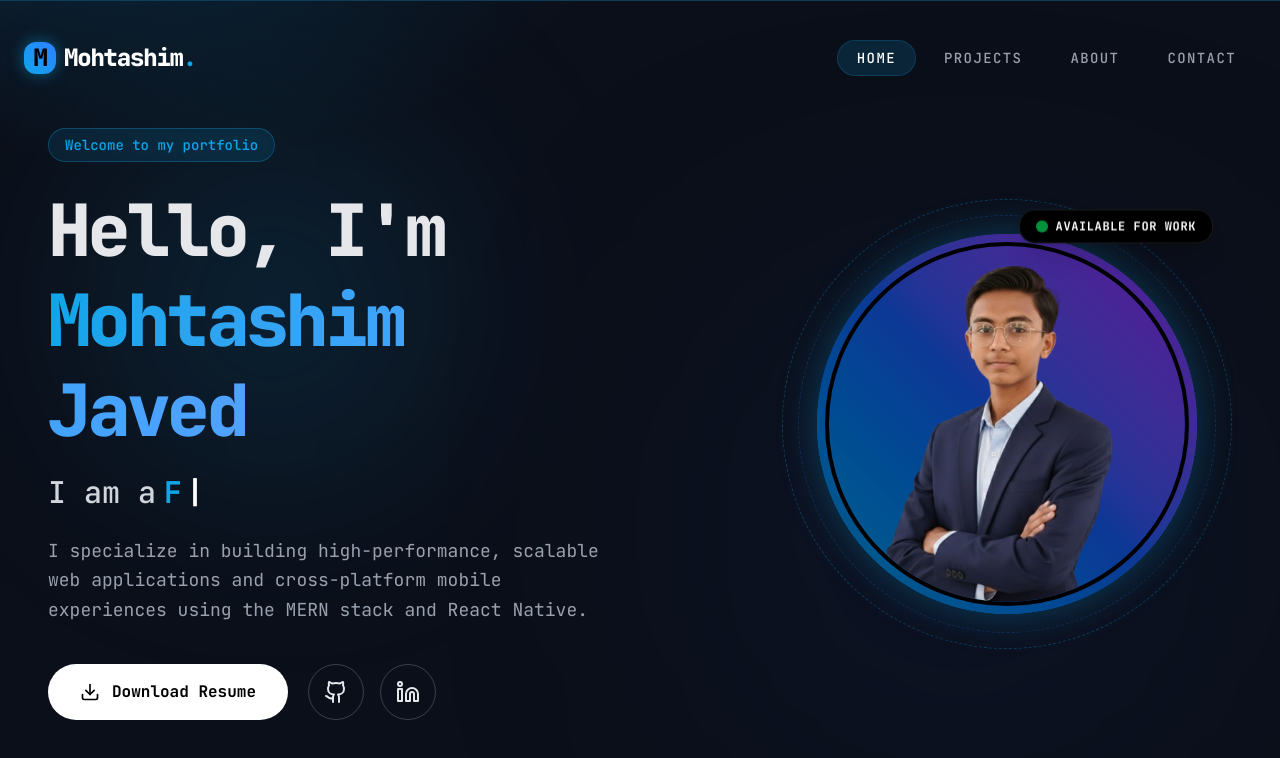
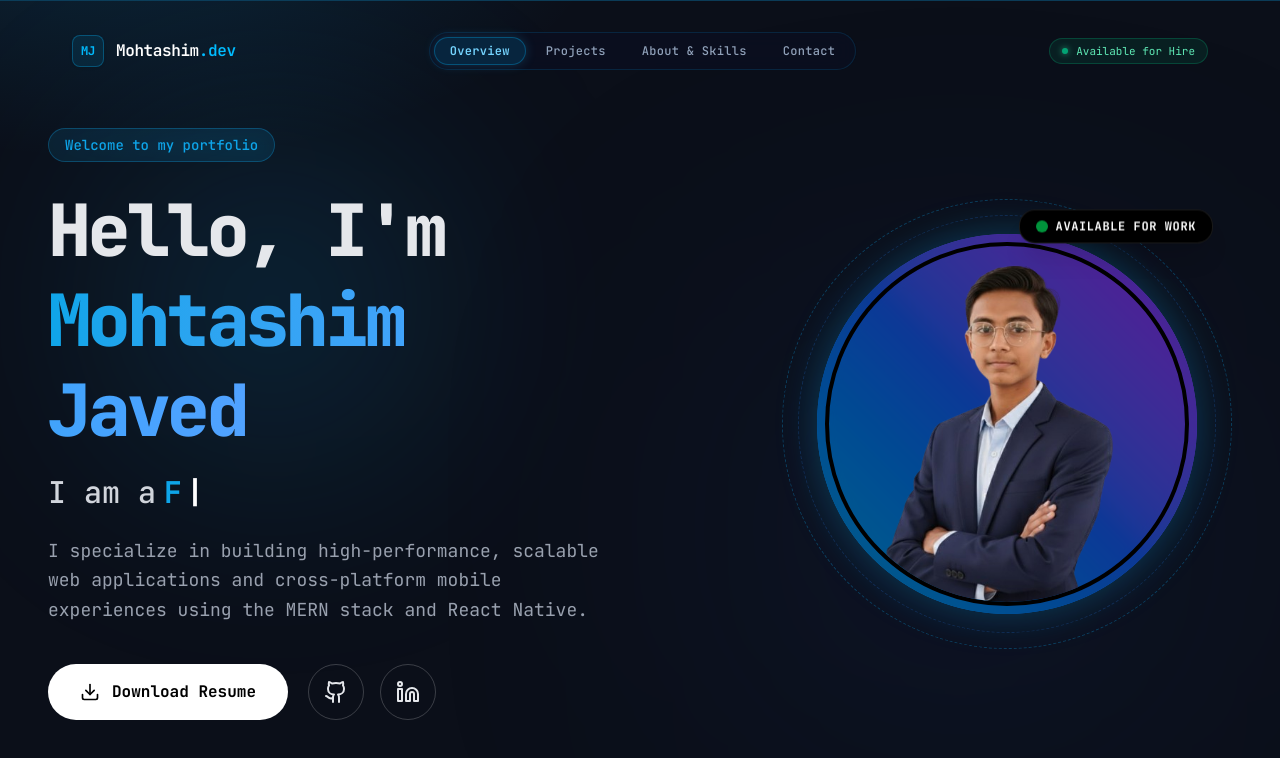
Before and after one commit to mohtashimjaved/portfolio, a Next.js app: page / in a window 1280 px wide. Shown: the top 758 px of the page. Built offline with nearby package versions, Linux system fonts and the light colour scheme; a web font is replaced by a local one.

Commit message:
Update Navbar.jsx

```diff
--- a/src/components/Navbar.jsx
+++ b/src/components/Navbar.jsx
@@ -13,126 +13,123 @@ export default function Navbar() {
 
   useEffect(() => {
     const handleScroll = () => {
-      setScrolled(window.scrollY > 50);
+      setScrolled(window.scrollY > 25);
     };
     window.addEventListener("scroll", handleScroll);
     return () => window.removeEventListener("scroll", handleScroll);
   }, []);
 
   const navLinks = [
-    { name: "Home", path: "/" },
+    { name: "Overview", path: "/" },
     { name: "Projects", path: "/projects" },
-    { name: "About", path: "/about" },
+    { name: "About & Skills", path: "/about" },
     { name: "Contact", path: "/contact" },
   ];
 
   return (
-    <header className="fixed top-0 left-0 right-0 z-50 flex justify-center w-full px-4 pt-4 md:pt-6 pointer-events-none">
+    <header className="fixed top-0 left-0 right-0 z-50 flex justify-center w-full px-4 pt-4 md:pt-5 pointer-events-none">
       <div
         className={clsx(
-          "w-full pointer-events-auto transition-all duration-500 ease-out",
+          "w-full pointer-events-auto transition-all duration-400 ease-out",
           scrolled
-            ? "max-w-4xl bg-[#0b0f19]/75 backdrop-blur-2xl border border-white/10 rounded-full py-3 px-6 shadow-[0_8px_30px_rgba(0,0,0,0.6)]"
-            : "max-w-7xl bg-transparent py-4 px-2"
+            ? "max-w-4xl bg-[#080d1b]/85 backdrop-blur-2xl border border-sky-500/20 rounded-full py-2.5 px-6 shadow-[0_16px_40px_-10px_rgba(0,0,0,0.8),0_0_20px_rgba(14,165,233,0.1)]"
+            : "max-w-6xl bg-transparent py-3 px-2"
         )}
       >
         <div className="flex justify-between items-center w-full">
-          {/* Logo */}
-          <Link href="/" className="text-xl md:text-2xl font-black tracking-tighter text-white flex items-center gap-2 group">
-            <motion.div
-              whileHover={{ rotate: 90 }}
-              transition={{ type: "spring", stiffness: 300, damping: 10 }}
-              className="w-8 h-8 rounded-xl bg-gradient-to-tr from-accent to-blue-500 flex items-center justify-center text-black shadow-[0_0_15px_rgba(14,165,233,0.5)] group-hover:shadow-[0_0_25px_rgba(14,165,233,0.8)] transition-shadow"
+          {/* Executive Brand Logo */}
+          <Link
+            href="/"
+            className="flex items-center gap-3 group"
           >
-              M
-            </motion.div>
-            <span className="hidden sm:block">
-              Mohtashim<span className="text-accent">.</span>
+            <div className="w-8 h-8 rounded-lg bg-sky-500/10 border border-sky-400/30 flex items-center justify-center text-sky-400 font-mono font-bold text-xs tracking-tight group-hover:bg-sky-400 group-hover:text-black transition-all shadow-sm">
+              MJ
+            </div>
+            <span className="font-heading font-semibold text-base tracking-tight text-white hidden sm:inline-block">
+              Mohtashim<span className="text-sky-400">.dev</span>
             </span>
           </Link>
 
-          {/* Desktop Nav */}
-          <nav className="hidden md:flex gap-2 items-center">
+          {/* Desktop Navigation */}
+          <nav className="hidden md:flex gap-1 items-center bg-[#0a0f20]/90 p-1 rounded-full border border-sky-500/15 backdrop-blur-md">
             {navLinks.map((link) => {
               const isActive = pathname === link.path;
               return (
                 <Link
                   key={link.name}
                   href={link.path}
-                  className="relative px-5 py-2 text-sm font-medium uppercase tracking-widest rounded-full transition-colors group"
+                  className="relative px-4 py-1.5 text-xs font-medium tracking-wide rounded-full transition-colors"
                 >
-                  <span className={clsx("relative z-10 transition-colors duration-300", isActive ? "text-white" : "text-gray-400 group-hover:text-white")}>
+                  <span
+                    className={clsx(
+                      "relative z-10 transition-colors duration-200",
+                      isActive ? "text-sky-300 font-semibold" : "text-slate-400 hover:text-white"
+                    )}
+                  >
                     {link.name}
                   </span>
 
                   {isActive && (
                     <motion.div
                       layoutId="nav-pill"
-                      className="absolute inset-0 bg-accent/15 border border-accent/20 rounded-full"
-                      transition={{ type: "spring", stiffness: 350, damping: 25 }}
+                      className="absolute inset-0 bg-sky-500/15 border border-sky-400/30 rounded-full shadow-[0_0_12px_rgba(56,189,248,0.2)]"
+                      transition={{ type: "spring", stiffness: 400, damping: 30 }}
                     />
                   )}
-                  {/* Hover pill */}
-                  <div className={clsx(
-                    "absolute inset-0 bg-white/5 rounded-full scale-50 opacity-0 group-hover:scale-100 group-hover:opacity-100 transition-all duration-300",
-                    isActive && "hidden"
-                  )} />
                 </Link>
               );
             })}
           </nav>
 
-          {/* Mobile Nav Toggle */}
+          {/* Right Action Icons & Status */}
+          <div className="flex items-center gap-3">
+            {/* Live Availability Badge */}
+            <div className="flex items-center gap-2 px-3 py-1 rounded-full bg-emerald-500/10 border border-emerald-500/25 text-[11px] font-mono text-emerald-300">
+              <span className="w-1.5 h-1.5 rounded-full bg-emerald-400 animate-pulse shadow-[0_0_6px_#34d399]" />
+              <span className="hidden sm:inline">Available for Hire</span>
+              <span className="sm:hidden">Available</span>
+            </div>
+
+            {/* Mobile Menu Button */}
             <button
-            className="md:hidden w-10 h-10 flex items-center justify-center rounded-full bg-white/5 border border-white/10 text-white active:scale-95 transition-transform"
+              className="md:hidden w-8 h-8 flex items-center justify-center rounded-full bg-white/5 border border-white/10 text-white"
               onClick={() => setIsOpen(!isOpen)}
+              aria-label="Toggle Navigation"
             >
-            <AnimatePresence mode="wait">
-              {isOpen ? (
-                <motion.div key="close" initial={{ rotate: -90, opacity: 0 }} animate={{ rotate: 0, opacity: 1 }} exit={{ rotate: 90, opacity: 0 }} transition={{ duration: 0.15 }}>
-                  <X size={20} />
-                </motion.div>
-              ) : (
-                <motion.div key="menu" initial={{ rotate: 90, opacity: 0 }} animate={{ rotate: 0, opacity: 1 }} exit={{ rotate: -90, opacity: 0 }} transition={{ duration: 0.15 }}>
-                  <Menu size={20} />
-                </motion.div>
-              )}
-            </AnimatePresence>
+              {isOpen ? <X size={16} /> : <Menu size={16} />}
             </button>
           </div>
         </div>
+      </div>
 
-      {/* Mobile Menu Dropdown */}
+      {/* Mobile Drawer */}
       <AnimatePresence>
         {isOpen && (
           <motion.div
-            initial={{ opacity: 0, y: -10, scale: 0.95 }}
-            animate={{ opacity: 1, y: 0, scale: 1 }}
-            exit={{ opacity: 0, y: -10, scale: 0.95 }}
-            transition={{ duration: 0.2, ease: "easeOut" }}
-            className="absolute top-full left-4 right-4 mt-4 pointer-events-auto md:hidden"
+            initial={{ opacity: 0, y: -10 }}
+            animate={{ opacity: 1, y: 0 }}
+            exit={{ opacity: 0, y: -10 }}
+            transition={{ duration: 0.2 }}
+            className="absolute top-full left-4 right-4 mt-2 pointer-events-auto md:hidden"
           >
-            <div className="bg-[#0b0f19]/90 backdrop-blur-2xl border border-white/10 rounded-3xl p-4 shadow-[0_20px_40px_rgba(0,0,0,0.7)] flex flex-col gap-2">
-              {navLinks.map((link, i) => {
+            <div className="bg-[#090e1c]/95 backdrop-blur-3xl border border-sky-500/20 rounded-2xl p-4 shadow-2xl flex flex-col gap-1.5">
+              {navLinks.map((link) => {
                 const isActive = pathname === link.path;
                 return (
-                  <motion.div
+                  <Link
                     key={link.name}
-                    initial={{ opacity: 0, x: -20 }}
-                    animate={{ opacity: 1, x: 0 }}
-                    transition={{ delay: i * 0.05 + 0.1 }}
-                  >
-                    <Link
                     href={link.path}
                     onClick={() => setIsOpen(false)}
                     className={clsx(
-                        "flex items-center w-full px-6 py-4 rounded-2xl text-lg font-bold tracking-wide transition-all",
-                        isActive ? "bg-accent/15 text-accent border border-accent/20" : "text-gray-300 hover:bg-white/5 hover:text-white"
+                      "flex items-center justify-between px-4 py-3 rounded-xl text-sm font-medium transition-all",
+                      isActive
+                        ? "bg-sky-500/15 text-sky-300 font-semibold border border-sky-400/30"
+                        : "text-slate-400 hover:text-white hover:bg-white/5"
                     )}
                   >
-                      {link.name}
+                    <span>{link.name}</span>
+                    {isActive && <span className="w-1.5 h-1.5 rounded-full bg-sky-400 shadow-[0_0_6px_#38bdf8]" />}
                   </Link>
-                  </motion.div>
                 );
               })}
             </div>
```
Lines whose indentation alone changed are shown as unchanged.
